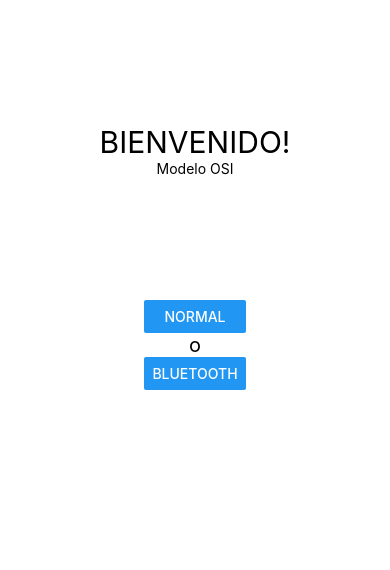
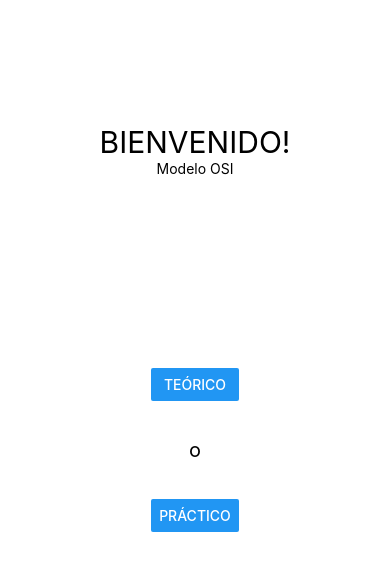
Before and after one commit to AlexChavezz/ReactNative-andorid-bluetotoh, a React Native app: screen /InitialScreen in a window 390 px wide. Shown: the top 570 px of the page. Built offline with nearby package versions, Linux system fonts and the light colour scheme.

Commit message:
finish commit

```diff
--- a/src/Screens/BluetothScreen.tsx
+++ b/src/Screens/BluetothScreen.tsx
@@ -7,7 +7,6 @@ import { DeviceList } from '../components/DeviceList';
 import { bluetoothStyles as styles } from '../styles/styles';
 import { LogBox } from 'react-native';
 import { StatusContext } from '../context/StatusContext';
-import { TouchableOpacity } from 'react-native-gesture-handler';
 import { useNavigation } from '@react-navigation/native';
 import { Header } from '../components/Header';
 
--- a/src/Screens/InitialScreen.tsx
+++ b/src/Screens/InitialScreen.tsx
@@ -24,14 +24,14 @@ export const InitialScreen = () => {
                 </Text>
                 <Text>Modelo OSI</Text>
             </View>
-            <View>
-                <Button title="NORMAL" onPress={goToNormalWay} />
+            <View style={{ marginVertical: 50, justifyContent:"space-around", height: 200 }}>
+                <Button title="TEÓRICO" onPress={goToNormalWay} />
                 <Text
                     style={styles.orText}
                 >
                     o
                 </Text>
-                <Button title="BLUETOOTH" onPress={goToBluetoothWay}/>
+                <Button title="PRÁCTICO" onPress={goToBluetoothWay} />
             </View>
         </View>
     );
```
